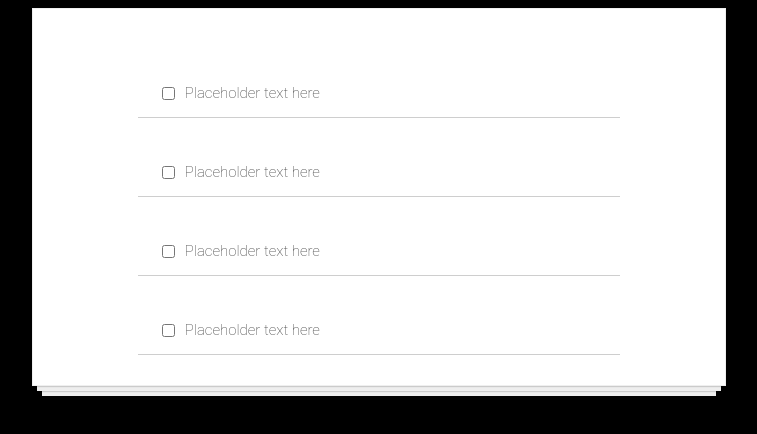
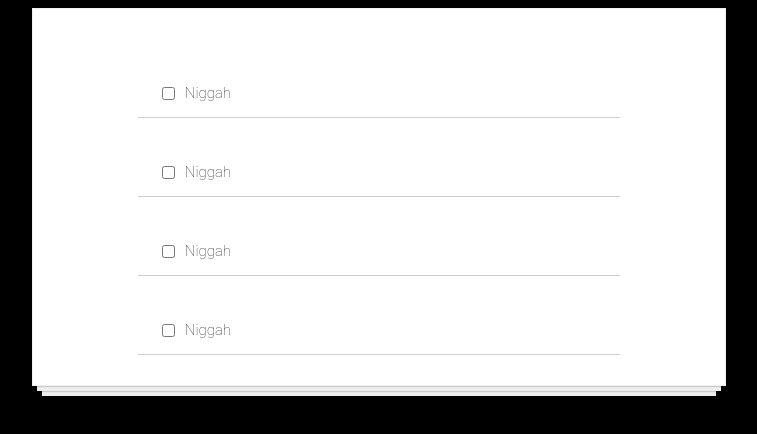
Before and after one commit to rai8/react-scrimba, a React (Create React App) app: page / in a window 1280 px wide. Shown: the top 434 px of the page, without its empty margins (261-1018 px from the left). Built offline with nearby package versions, Linux system fonts and the light colour scheme.

Commit message:
trying branch

```diff
--- a/src/components/TodoItem.js
+++ b/src/components/TodoItem.js
@@ -4,7 +4,7 @@ export default function TodoItem() {
   return (
     <div className="todo-item">
       <input type="checkbox" />
-      <p>Placeholder text here</p>
+      <p>Niggah</p>
     </div>
   );
 }
```
